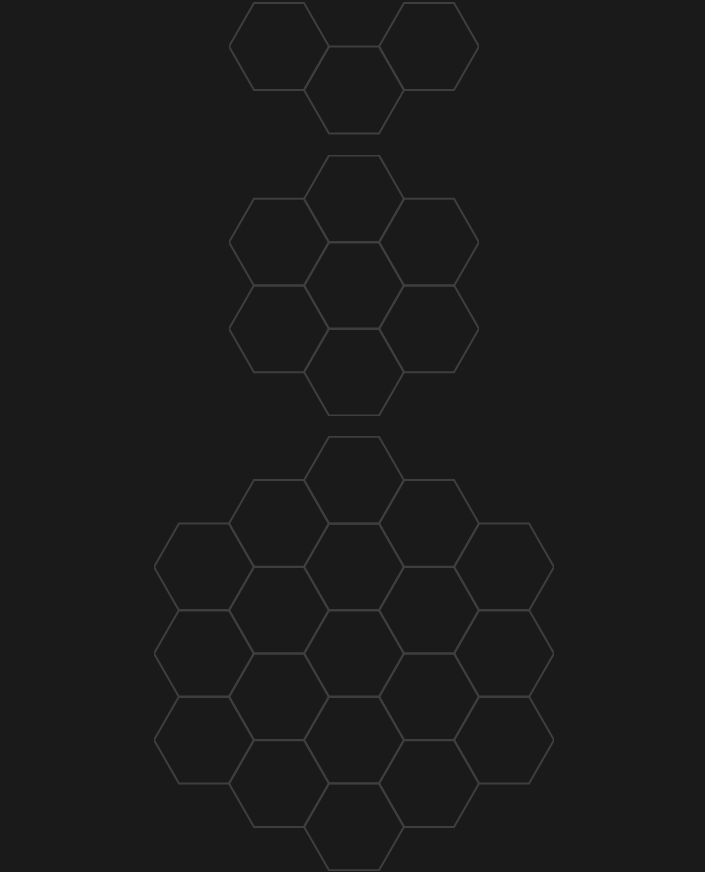
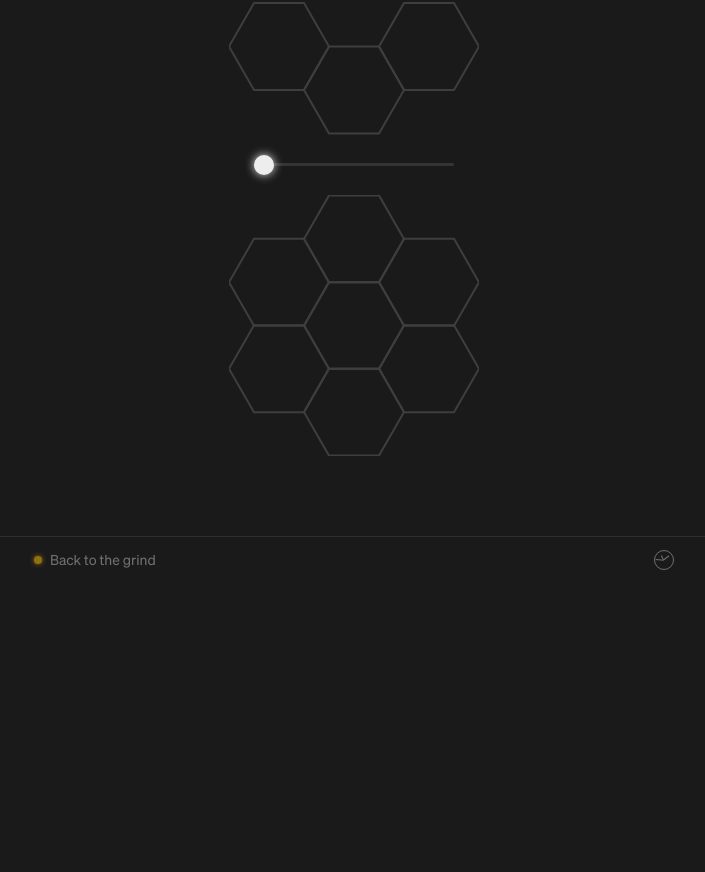
Before and after one commit to joeyvanlierop/joey, a Next.js app: page /hexagons in a window 1280 px wide. Shown: the part 339-1211 px from the top of the page, without its empty margins (278-983 px from the left). After the commit the page ends 923 px from the top, so only its background shows below. Built offline with nearby package versions, Linux system fonts and the light colour scheme.

Commit message:
svg is pain

```diff
--- a/app/(playground)/hexagons/hexagon.tsx
+++ b/app/(playground)/hexagons/hexagon.tsx
@@ -1,8 +1,10 @@
+"use client";
+
 export function Hexagon(props) {
   return (
     <polygon
       points="100,0 50,-87 -50,-87 -100,-0 -50,87 50,87"
-      className={`cursor-pointer fill-transparent stroke-[4px] stroke-mono-500`}
+      className="cursor-pointer fill-transparent stroke-[4px] stroke-mono-500 hover:fill-mono-700 transition duration-100"
       style={{
         transform: `translate(${props.x}px, ${props.y}px)`,
       }}
--- a/app/(playground)/hexagons/honeycomb.tsx
+++ b/app/(playground)/hexagons/honeycomb.tsx
@@ -1,4 +1,7 @@
-import { useMemo } from "react";
+"use client";
+
+import * as Slider from "@radix-ui/react-slider";
+import { useMemo, useState } from "react";
 import { Hexagon } from "./hexagon";
 
 type Hex = {
@@ -7,7 +10,8 @@ type Hex = {
   s: number;
 };
 
-export function Honeycomb({ size }) {
+export function Honeycomb() {
+  const [size, setSize] = useState(1);
   const board = useMemo(() => {
     const newBoard = new Set<Hex>();
 
@@ -25,6 +29,23 @@ export function Honeycomb({ size }) {
   }, [size]);
 
   return (
+    <>
+      <Slider.Root
+        className="relative flex items-center select-none touch-none w-[200px] h-5"
+        value={[size]}
+        onValueChange={(value) => setSize(value[0])}
+        max={3}
+        min={1}
+        step={1}
+      >
+        <Slider.Track className="bg-mono-600 relative grow rounded-full h-[3px]">
+          <Slider.Range className="absolute bg-white rounded-full h-full" />
+        </Slider.Track>
+        <Slider.Thumb
+          className="block w-5 h-5 bg-mono-100 shadow-[0_0_10px] rounded-full focus:outline-none hover:shadow-[0_0_10px_2px] transition"
+          aria-label="Volume"
+        />
+      </Slider.Root>
       <figure>
         <svg
           viewBox={`
@@ -35,12 +56,13 @@ export function Honeycomb({ size }) {
           width={100 + 150 * size}
           height={87 * (size * 2 + 1)}
         >
-        {[...board].map((hex) => {
+          {[...board].map((hex, i) => {
             var x = 100 * ((3 / 2) * hex.q);
             var y = 100 * ((Math.sqrt(3) / 2) * hex.q + Math.sqrt(3) * hex.r);
             return <Hexagon key={[hex.q, hex.r, hex.s]} x={x} y={y} />;
           })}
         </svg>
       </figure>
+    </>
   );
 }
--- a/app/(playground)/hexagons/page.tsx
+++ b/app/(playground)/hexagons/page.tsx
@@ -19,6 +19,7 @@ export default function Home() {
         <svg viewBox="-100 -87 200 174" width={100} height={87 + 2}>
           <Hexagon x={0} y={0} />
         </svg>
+        {/* <figcaption>One simple svg hexagon</figcaption> */}
       </figure>
       <figure>
         <svg viewBox="-250 -174 500 261" width={250} height={87 * (3 / 2) + 2}>
@@ -26,10 +27,10 @@ export default function Home() {
           <Hexagon x={0} y={0} />
           <Hexagon x={150} y={-87} />
         </svg>
+        {/* <figcaption>Aligning multiple hexagi</figcaption> */}
       </figure>
-      <Honeycomb size={1} />
-      <Honeycomb size={2} />
-      <Honeycomb size={3} />
+
+      <Honeycomb />
     </div>
   );
 }
--- a/package.json
+++ b/package.json
@@ -10,6 +10,7 @@
   },
   "dependencies": {
     "@radix-ui/react-icons": "^1.3.0",
+    "@radix-ui/react-slider": "^1.1.2",
     "@radix-ui/react-tooltip": "^1.0.6",
     "@tailwindcss/typography": "0.5.10",
     "@vercel/analytics": "^1.0.2",
```
Also changed, not shown: 1 other file (tests, documents, lock files or other folders). Lines whose indentation alone changed are shown as unchanged.
